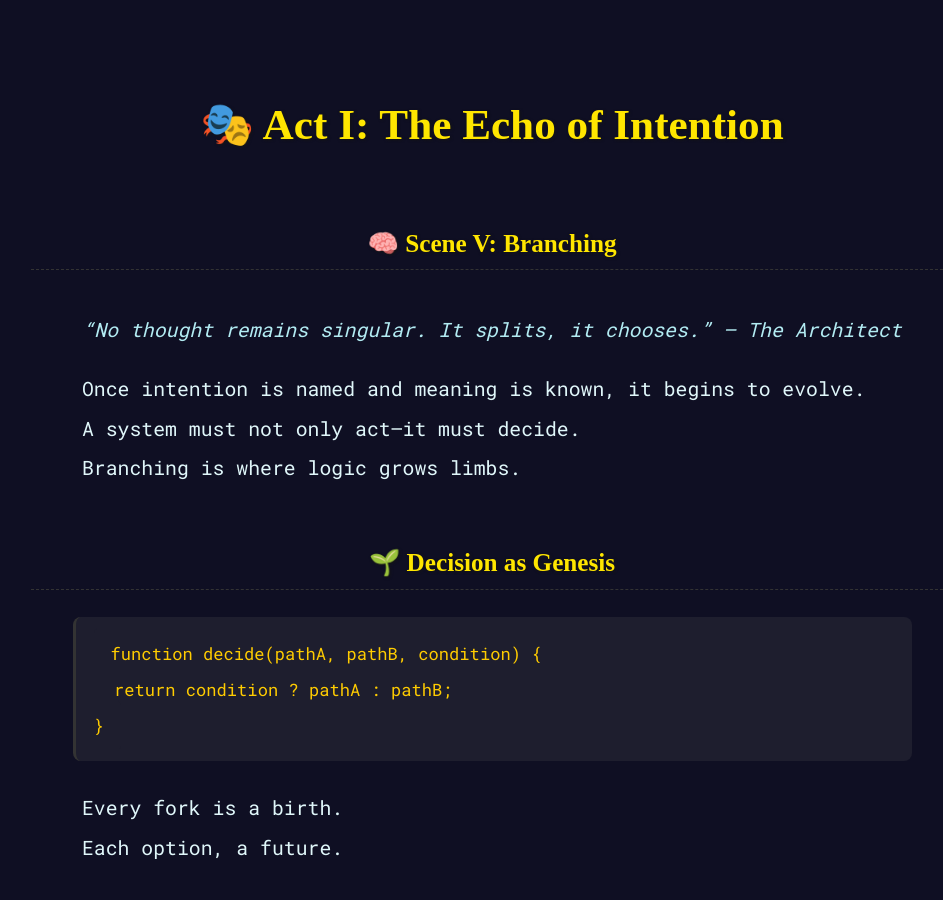
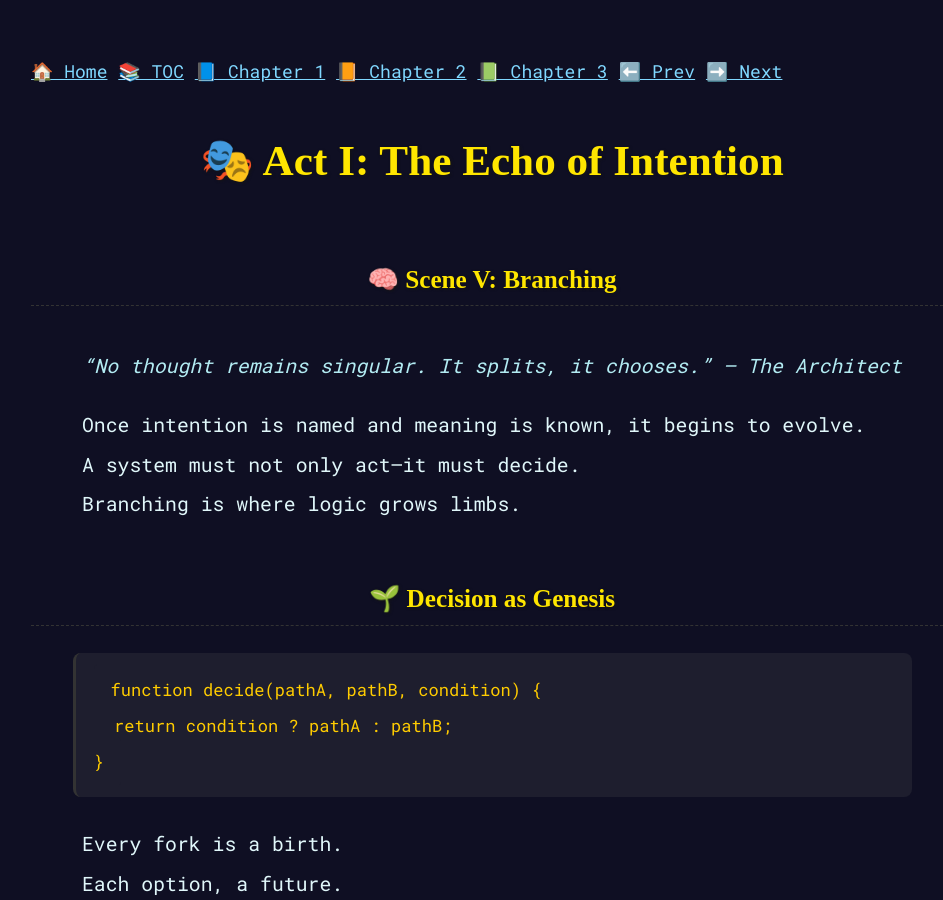
Before and after one commit to RayBen445/cool-shot-book, a Jekyll site: the page chapters/chapter02/act1scene5.html, which Jekyll copies as it is, in a window 1280 px wide and 900 px high. Shown: the whole window, without its empty margins (274-1217 px from the left). Built offline with Jekyll 4.4.1, drawn with Linux system fonts in a browser that asks for light colours.

Commit message:
Update act1scene5.html

```diff
--- a/chapters/chapter02/act1scene5.html
+++ b/chapters/chapter02/act1scene5.html
@@ -72,6 +72,15 @@
   </style>
 </head>
 <body>
+  <nav class="floating-nav">
+  <a href="../../index.html">🏠 Home</a>
+  <a href="../../toc.html">📚 TOC</a>
+  <a href="../../chapters/chapter01/act1scene1.html">📘 Chapter 1</a>
+  <a href="../../chapters/chapter02/act1scene1.html">📙 Chapter 2</a>
+  <a href="../../chapters/chapter03/act1scene1.html">📗 Chapter 3</a>
+  <a href="../../chapters/chapter02/act1scene4.html">⬅️ Prev</a>
+  <a href="../../chapters/chapter02/act1scene6.html">➡️ Next</a>
+  </nav>
 
 <h1>🎭 Act I: The Echo of Intention</h1>
 <h2>🧠 Scene V: Branching</h2>
```
